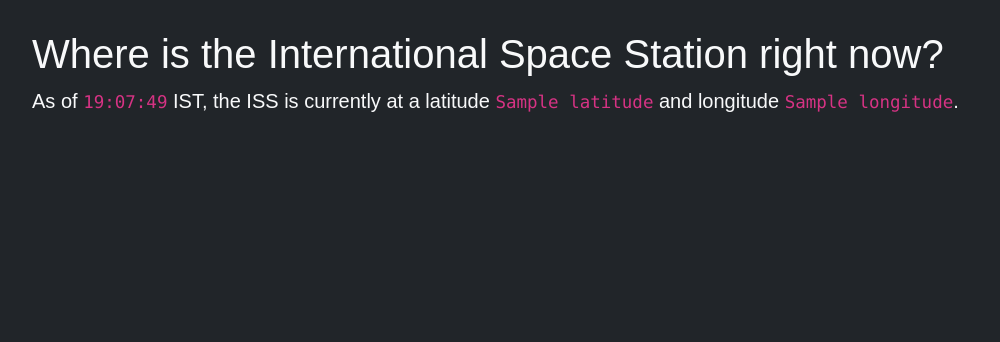
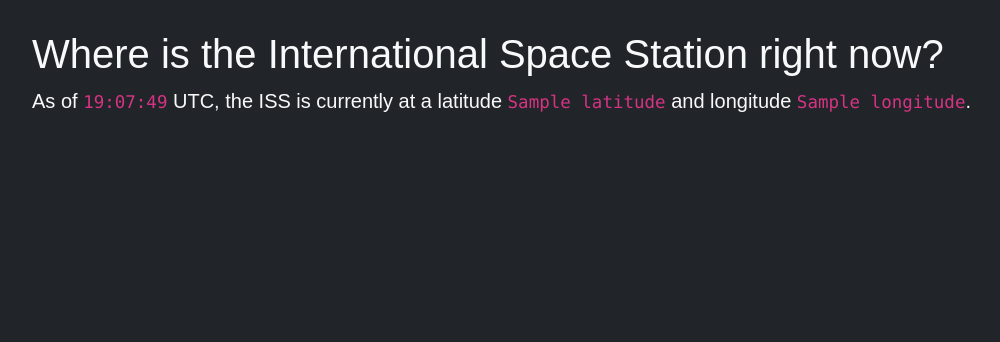
Before and after one commit to 1Gokul/where-is-the-iss, a Flask app: page / in a window 1280 px wide. Shown: the part 78-420 px from the top of the page, without its empty margins (53-1053 px from the left). Run offline with Flask 2, Linux system fonts and the light colour scheme; a database or web service that is not in the repository returns one stand-in record (values such as "Sample title"); data that the repository does not hold is empty.

Commit message:
Timezone correction

```diff
--- a/templates/index.html
+++ b/templates/index.html
@@ -31,7 +31,7 @@
         <div class="container">
             <h1 class="mt-5 pl-5">Where is the International Space Station right now?</h1>
             <p class="lead">
-                As of <code>{{ ist_current_time }}</code> IST, the ISS is currently at a latitude <code
+                As of <code>{{ ist_current_time }}</code> UTC, the ISS is currently at a latitude <code
                     class="small">{{ iss_lat }}</code> and longitude <code class="small">{{ iss_long }}</code>.
             </p>
         </div>
```
